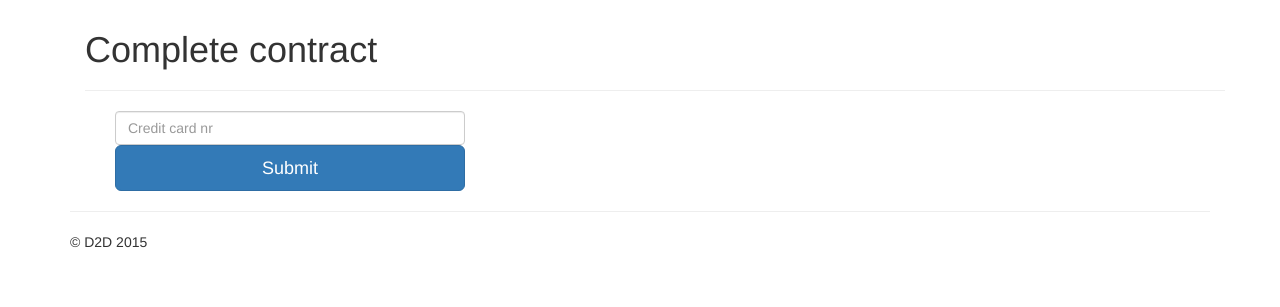
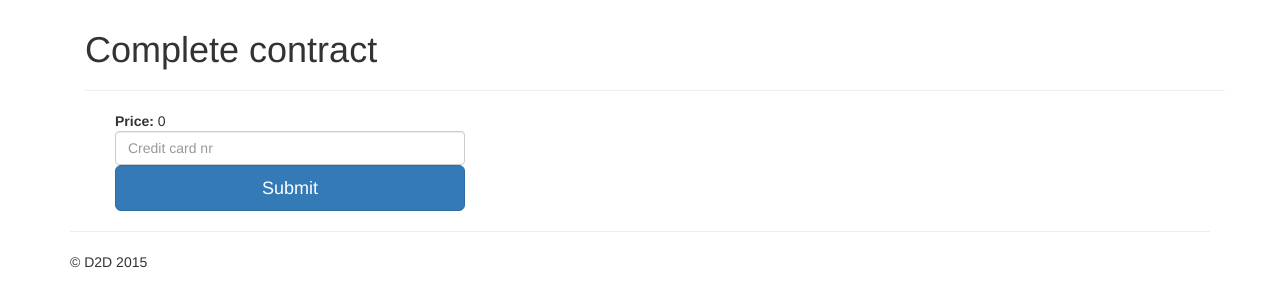
Before and after one commit to drikerf/d2d, a Flask app: page /complete/1 in a window 1280 px wide. Shown: the part 46-353 px from the top of the page. Run offline with Flask 2, Linux system fonts and the light colour scheme; data that the repository does not hold is empty; some libraries are stand-ins or nearby versions.

Commit message:
process simulation, frontend fixes

```diff
--- a/app.py
+++ b/app.py
@@ -5,6 +5,15 @@ import d2d
 
 app = Flask(__name__)
 app.secret_key = 'supersecret'
+
+def simulate_shipment(cid):
+  # TODO brn, ban
+  brn, ban = 0, 0
+  did = d2d.assign_driver_to_delivery(cid, brn, ban)
+  d2d.pickup_delivery(cid, did)
+  d2d.dropoff_delivery(cid, did)
+  d2d.confirm_delivery(cid)
+  d2d.settle_contract(cid)
 
 def connect_db():
   rv = sqlite3.connect(os.path.join(app.root_path, 'db/d2d.db'))
@@ -26,6 +35,9 @@ def login():
   if session.get('user'):
     return redirect(url_for('dashboard'))
   if request.method == 'POST':
+    if not request.form['email']:
+      flash('Please provide an email')
+      return redirect(url_for('login'))
     try:
       g.db.execute('insert into users (email) values (?)', [request.form['email']])
       g.db.commit()
@@ -46,7 +58,6 @@ def dashboard():
 def new_contract():
   if request.method == 'POST':
     f = request.form
-    print f
     id = d2d.create_contract(f['sellerEmail'], f['buyerEmail'], f['pickupAddress'],
       f['routingNr'], f['accountNr'], f['deliveryAddress'])
     i = 1
@@ -68,8 +79,17 @@ def complete_contract(id):
   if request.method == 'POST':
     d2d.pay_contract(id)
     flash('Contract paid!')
+    simulate_shipment(id)
     return redirect(url_for('dashboard'))
-  return render_template('complete_contract.html', id=id)
+  else:
+    packages = d2d.packages_for_contract(id)
+    price = 0
+    for p in packages:
+      try:
+        price += p['price']
+      except TypeError:
+        pass # Price not int.
+  return render_template('complete_contract.html', id=id, price=price)
 
 @app.route('/shipment/<int:id>')
 def shipment(id):
--- a/templates/complete_contract.html
+++ b/templates/complete_contract.html
@@ -4,6 +4,7 @@
 <hr />
 <div class="container">
   <div class="col-md-4">
+    <strong>Price:</strong> {{ price }}
     <form method='POST'>
       <input type="text" name='creditcardNr' class="form-control" placeholder="Credit card nr">
       <button class="btn btn-lg btn-primary btn-block" type="submit">Submit</button>
--- a/templates/dashboard.html
+++ b/templates/dashboard.html
@@ -1,6 +1,6 @@
 {% extends 'base.html' %}
 {% block content %}
-<h1>Dashboard</h1>
+<h1>Dashboard <small>Signed in as {{ session.get('user') }}</h1>
 <hr />
 <h2>Pending Contracts</h2>
 <ul>
--- a/templates/login.html
+++ b/templates/login.html
@@ -5,6 +5,7 @@
     <form class="form-signin" method='POST'>
       <h2 class="form-signin-heading">Please sign in</h2>
       <input type="email" name='email' id="email" class="form-control" placeholder="Email address" required="" autofocus="">
+      <br />
       <button class="btn btn-lg btn-primary btn-block" type="submit">Sign in</button>
     </form>
   </div>
```
